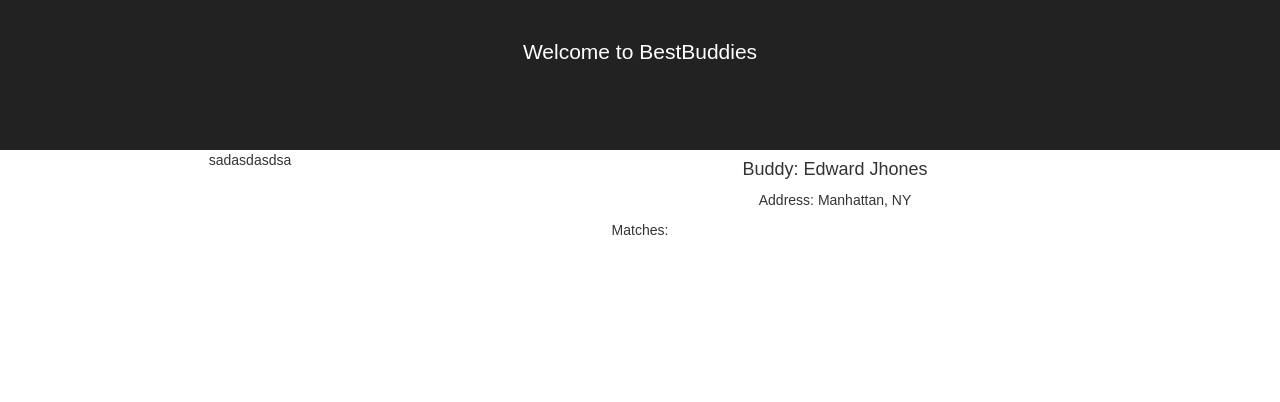
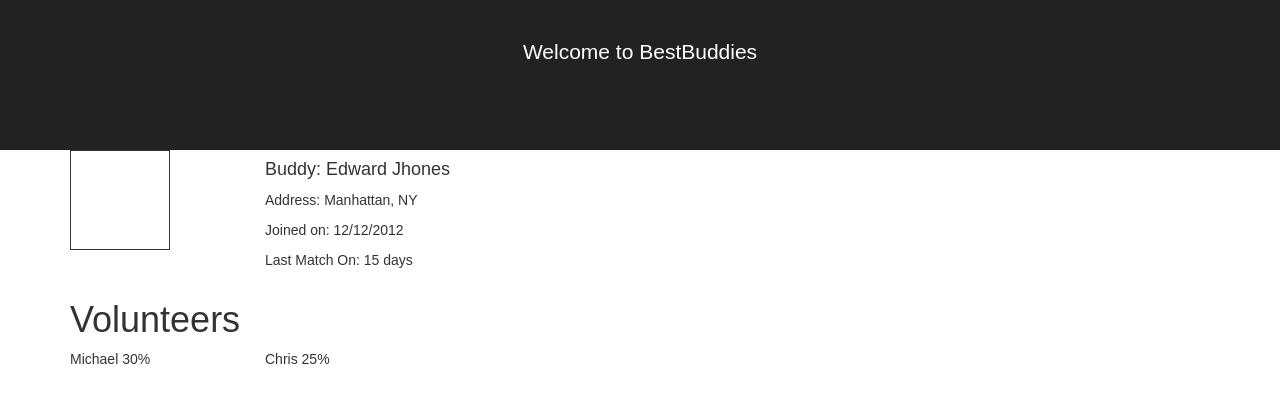
Before and after one commit to jerseycity18/team-4, a React (Create React App) app in the folder react-app/bestbuddies/: page / in a window 1280 px wide. Shown: the top 402 px of the page. Built offline with nearby package versions, Linux system fonts and the light colour scheme.

Commit message:
added more stuff to the page

```diff
--- a/react-app/bestbuddies/src/App.css
+++ b/react-app/bestbuddies/src/App.css
@@ -28,6 +28,13 @@
 	border: 1px solid;
 }
 
+.buddy-info {
+	text-align: left;
+}
+
+.volunteers {
+	text-align: left;
+}
 @keyframes App-logo-spin {
   from { transform: rotate(0deg); }
   to { transform: rotate(360deg); }
--- a/react-app/bestbuddies/src/BuddyProfile.js
+++ b/react-app/bestbuddies/src/BuddyProfile.js
@@ -3,27 +3,31 @@ import buddy from './mock/buddy';
 import { Grid, Row, Col } from 'react-bootstrap';
 
 const BuddyProfile = () => {
-	console.log(buddy);
+
 	return(
 		<Grid>
-			<Row className="show-grid">
-				<Col md={ 4 }>
-						<div>sadasdasdsa</div>
+			<Row>
+				<Col md={ 2 }>
+						<div class='profile-pic'></div>
 				</Col>
-				<Col md={ 8 }>
+				<Col md={ 10 } className='buddy-info'>
 					<h4>Buddy: { buddy.name }</h4>
 					<p>Address: { buddy.address }</p>
+					<p>Joined on: { buddy.dateJoined }</p>
+					<p>Last Match On: { buddy.dateSinceLastMatch }</p>
 				</Col>
 			</Row>
-			<Row>
-				<p>Matches:</p>
-				<div>
-					{
-						buddy.volunteers.map((volunteer) => {
-						<p>{volunteer.name} {volunteer.matching}</p>
-						})
-					}
-				</div>
+			<Row className='volunteers'>
+				<Col md={ 12 }>
+					<h1>Volunteers</h1>
+					<Row>
+						{
+							buddy.volunteers.map((volunteer) =>
+								<Col md={2}><p>{ volunteer.name } {volunteer.matching}</p></Col>
+							)
+						}
+					</Row>
+				</Col>
 			</Row>
 		</Grid>
 	)
--- a/react-app/bestbuddies/src/mock/buddy.js
+++ b/react-app/bestbuddies/src/mock/buddy.js
@@ -1,5 +1,7 @@
 const buddy = {
 	name: 'Edward Jhones',
+	dateJoined: '12/12/2012',
+	dateSinceLastMatch: '15 days',
 	address: 'Manhattan, NY',
 	volunteers: [
 		{
```
